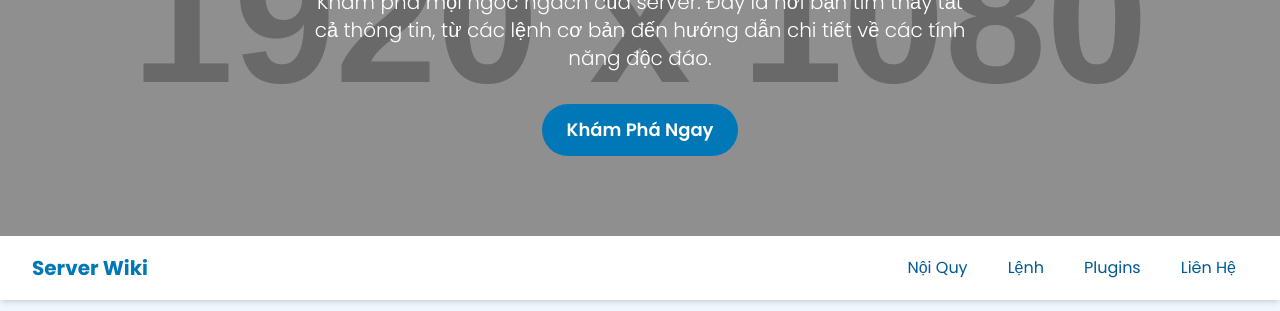
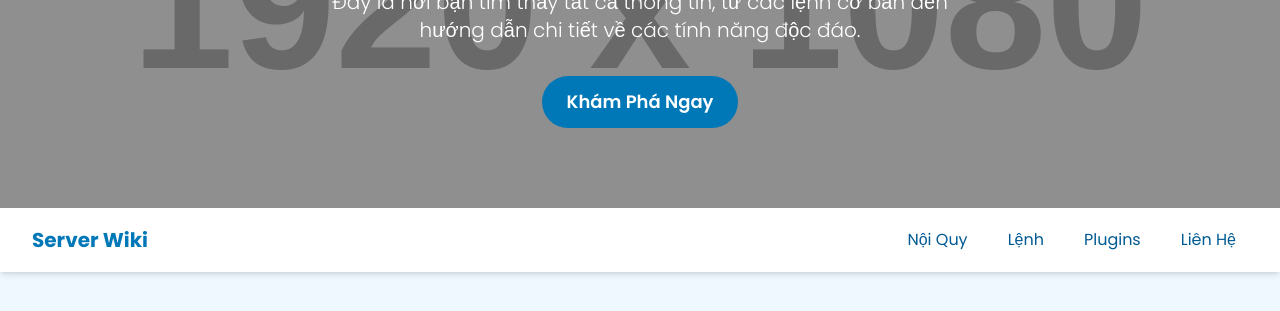
Before and after one commit to Dev-GiaPhu/Server-JemCity, a plain HTML site: page index.html in a window 1280 px wide. Shown: the part 168-479 px from the top of the page. Drawn offline with nearby package versions, Linux system fonts and the light colour scheme; placeholder pictures from the web are drawn by us.

Commit message:
Update index.html

```diff
--- a/index.html
+++ b/index.html
@@ -13,6 +13,9 @@
             font-family: 'Poppins', sans-serif;
             background-color: #F0F8FF;
             color: #333;
+        }
+        html {
+            scroll-padding-top: 4rem;
         }
         .bg-beach {
             background-image: url('https://placehold.co/1920x1080/E0F2F7/0077B6?text=Hình+nền+bờ+biển');
@@ -64,7 +67,7 @@
         <div class="relative z-10 flex flex-col items-center">
             <h1 class="text-4xl sm:text-6xl font-extrabold mb-4 animate-pulse">WIKI SERVER</h1>
             <p class="text-lg sm:text-xl font-light max-w-2xl mb-8">
-                Khám phá mọi ngóc ngách của server. Đây là nơi bạn tìm thấy tất cả thông tin, từ các lệnh cơ bản đến hướng dẫn chi tiết về các tính năng độc đáo.
+                Đây là nơi bạn tìm thấy tất cả thông tin, từ các lệnh cơ bản đến hướng dẫn chi tiết về các tính năng độc đáo.
             </p>
             <a href="#noi-dung" class="btn-primary text-base sm:text-lg">Khám Phá Ngay</a>
         </div>
```
